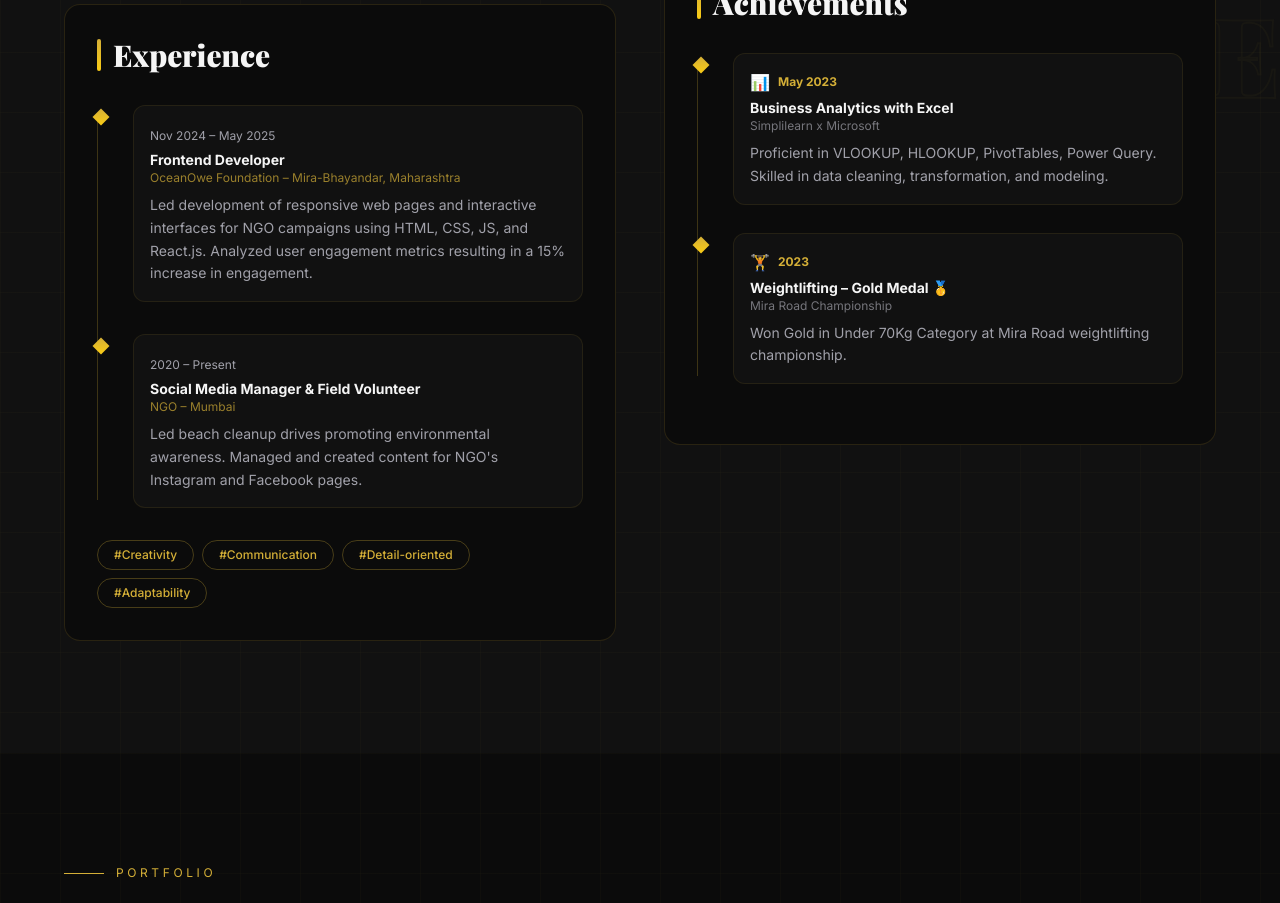
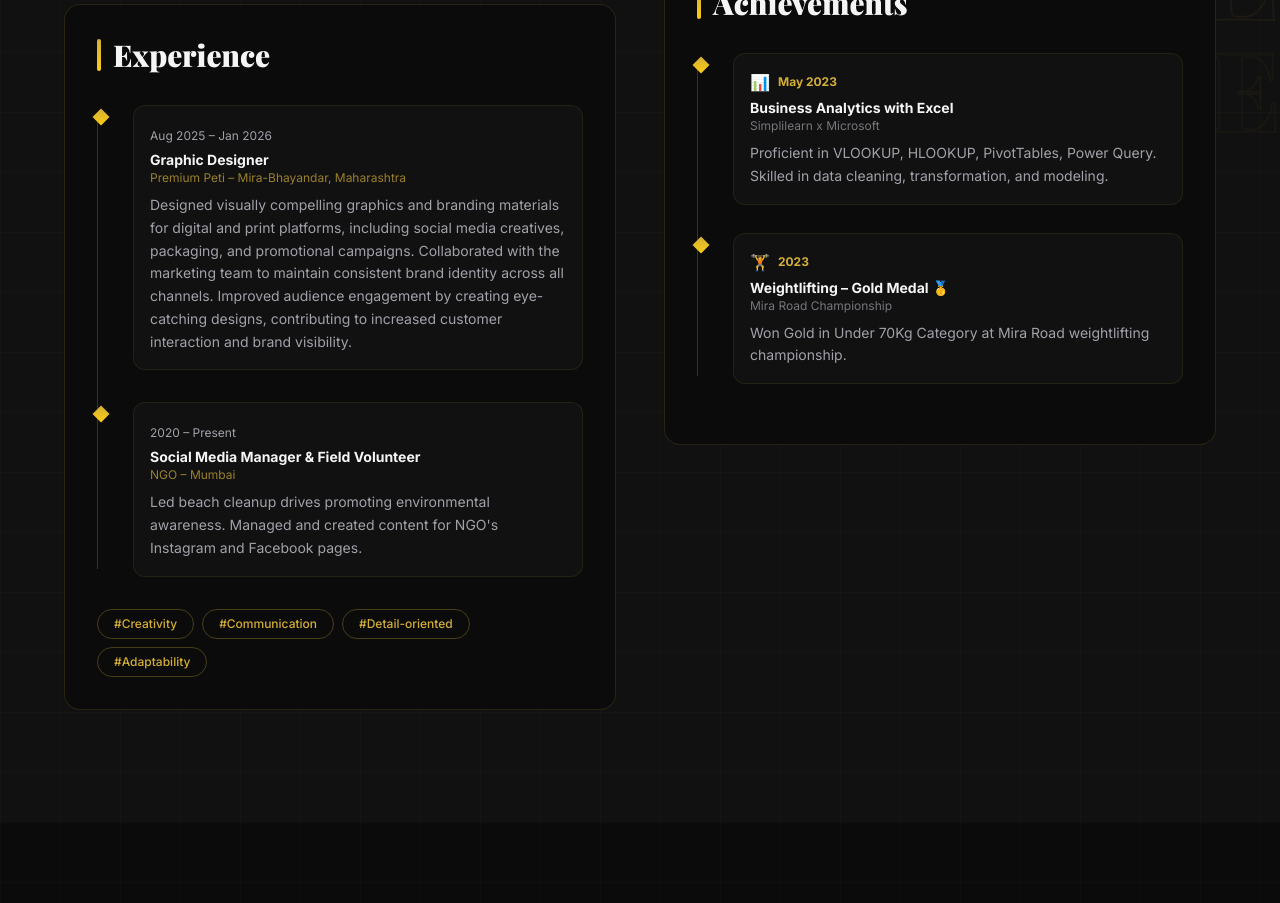
Before and after one commit to jaggutech24-maker/portfolio-website, a React (Vite) app: page / in a window 1280 px wide. Shown: the part 3560-4463 px from the top of the page. Built offline with nearby package versions, Linux system fonts and the light colour scheme; a web font is replaced by a local one.

Commit message:
fix(resume): update experience section for Premium Peti

```diff
--- a/src/components/Resume.tsx
+++ b/src/components/Resume.tsx
@@ -118,10 +118,10 @@ export default function Resume() {
                 <div className="absolute left-0 top-2 bottom-2 w-px bg-[#D4AF37]/25" />
                 {[
                   {
-                    year: 'Nov 2024 – May 2025',
-                    title: 'Frontend Developer',
-                    company: 'OceanOwe Foundation – Mira-Bhayandar, Maharashtra',
-                    desc: 'Led development of responsive web pages and interactive interfaces for NGO campaigns using HTML, CSS, JS, and React.js. Analyzed user engagement metrics resulting in a 15% increase in engagement.'
+                    year: 'Aug 2025 – Jan 2026',
+                    title: 'Graphic Designer',
+                    company: 'Premium Peti – Mira-Bhayandar, Maharashtra',
+                    desc: 'Designed visually compelling graphics and branding materials for digital and print platforms, including social media creatives, packaging, and promotional campaigns. Collaborated with the marketing team to maintain consistent brand identity across all channels. Improved audience engagement by creating eye-catching designs, contributing to increased customer interaction and brand visibility.'
                   },
                   {
                     year: '2020 – Present',
```
